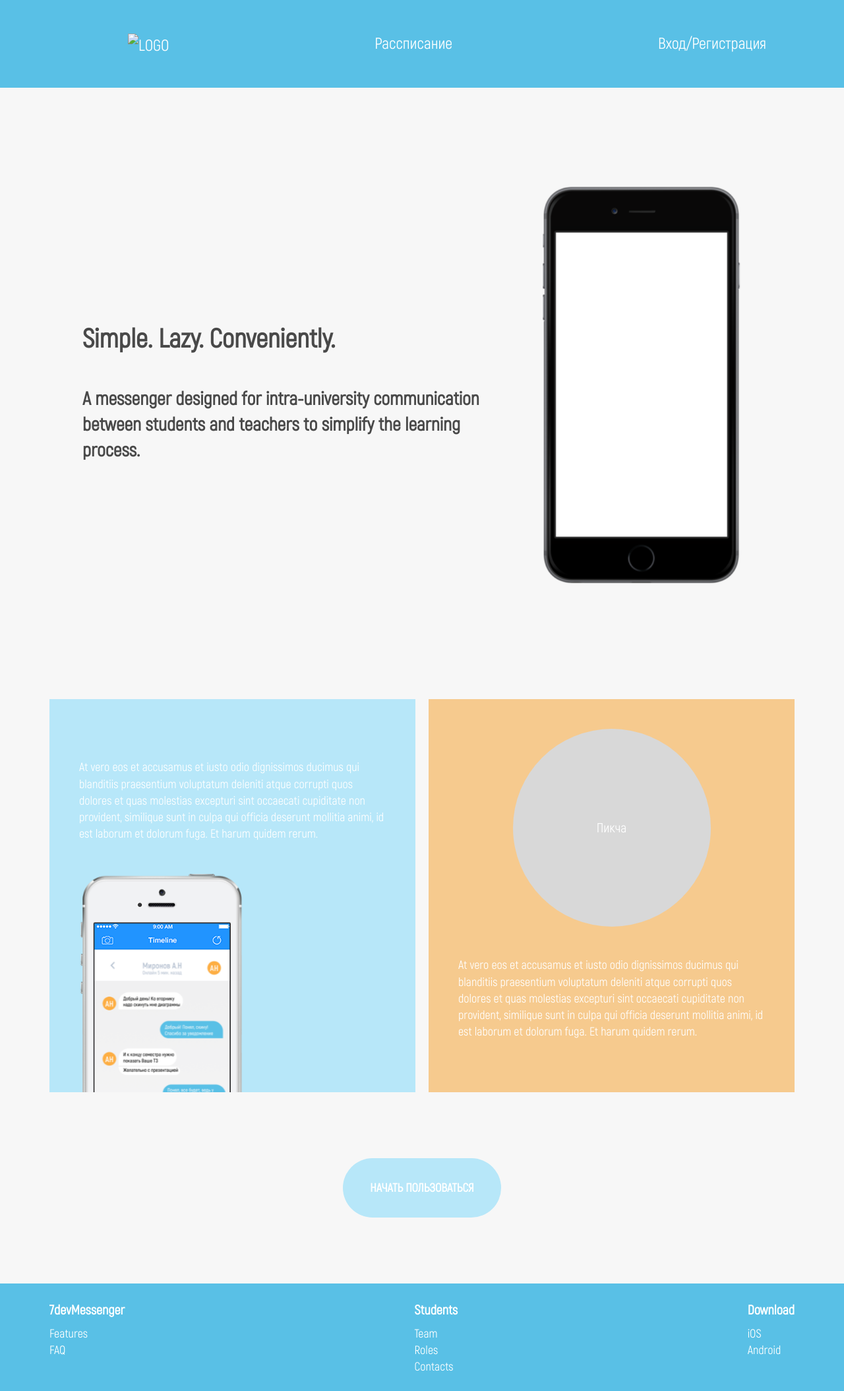
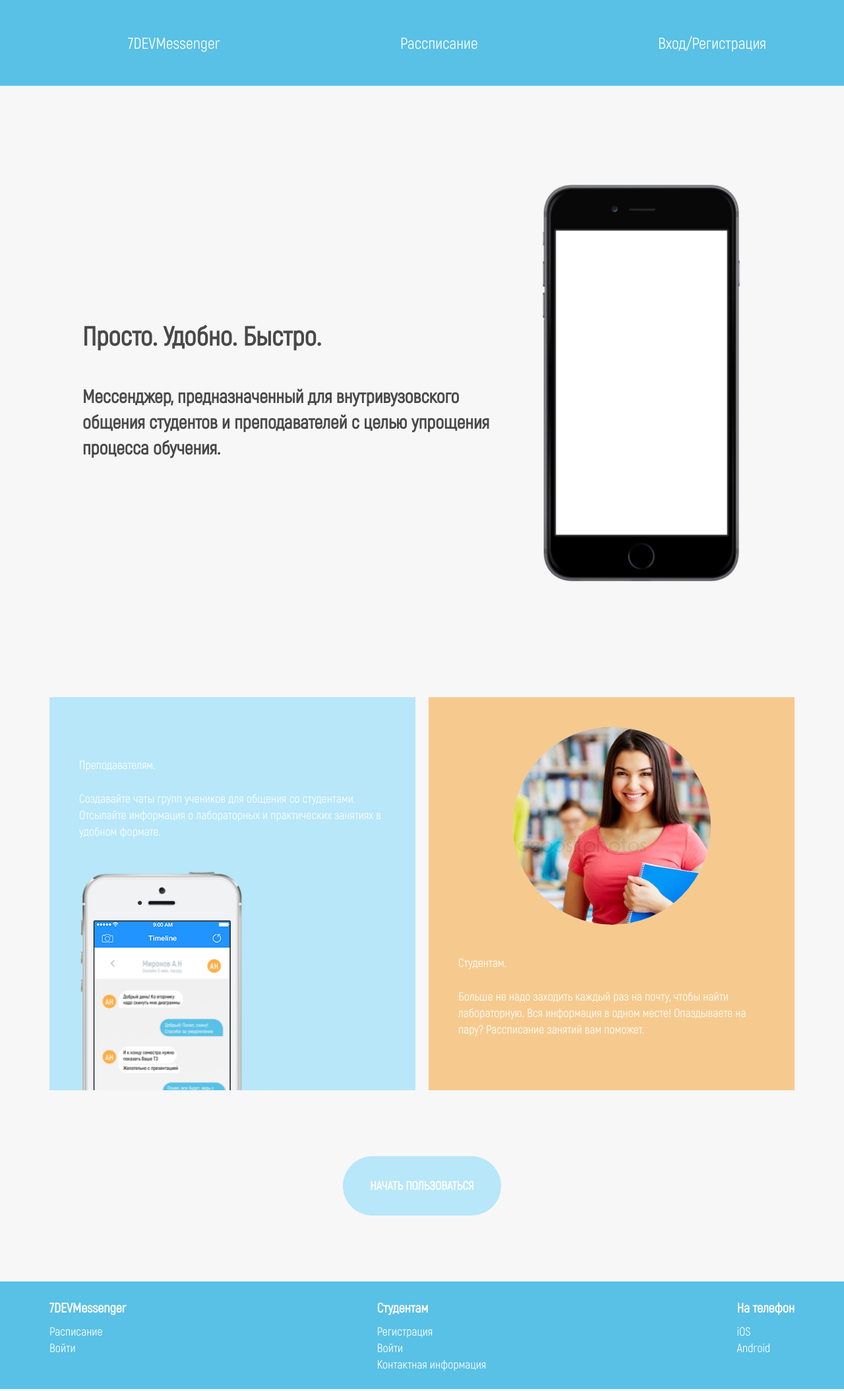
Before and after one commit to DevelopMIREACommunity/messenger_site, a PHP site: page /views/index.html in a window 1280 px wide. Shown: the whole page at 66% size. Run offline with PHP 8.4, Linux system fonts and the light colour scheme; style sheets or scripts are compiled from the project's sources; some libraries are stand-ins or nearby versions.

Commit message:
Поправил gulp. Настроил вывод инфрмации о чате. Перевёл весь текст на русский. Расставил ссылки. Привел к нормальному виду index

```diff
--- a/src/views/index.html
+++ b/src/views/index.html
@@ -26,13 +26,13 @@
         <nav>
           <ul class="menu">
             <li class="menu__item menu_logo">
-              <a href="#"><img src="" alt="LOGO"></a>
+              <a href="register.php">7DEVMessenger</a>
             </li>
             <li class="menu__item">
-              <a href="#">Рассписание</a>
+              <a href="login.php">Рассписание</a>
             </li>
             <li class="menu__item">
-              <a href="../@@webRoot/pages/register.html">Вход/Регистрация</a>
+              <a href="login.php">Вход/Регистрация</a>
             </li>
           </ul>
       </nav>
@@ -43,10 +43,10 @@
       <div class="offer d-flex">
         <div class="offer__block">
           <h1 class="offer__title">
-            Simple. Lazy. Conveniently.
+            Просто. Удобно. Быстро.
           </h1>
           <p class="offer__txt">
-            A messenger designed for intra-university communication between students and teachers to simplify the learning process.
+            Мессенджер, предназначенный для внутривузовского общения студентов и преподавателей с целью упрощения процесса обучения.
           </p>
         </div>
         <div class="offer__img-block">
@@ -59,16 +59,19 @@
     <div class="features d-flex">
       <div class="feature feature_blue">
         <p class="feature__txt">
-          At vero eos et accusamus et iusto odio dignissimos ducimus qui blanditiis praesentium voluptatum deleniti atque corrupti quos dolores et quas molestias excepturi sint occaecati cupiditate non provident, similique sunt in culpa qui officia deserunt mollitia animi, id est laborum et dolorum fuga. Et harum quidem rerum.
+          Преподавателям. <br><br>
+          Создавайте чаты групп учеников для общения со студентами. Отсылайте информация о лабораторных и практических занятиях в удобном формате.
         </p>
         <img src="@@webRoot/img/white-iphone.png" alt="" class="feature__img">
       </div>
       <div class="feature feature_brown">
-        <div class="feature__picture">
-          Пикча
+        <div class="feature__picture" style="padding-top: 0;overflow: hidden;">
+          <img src="@@webRoot/img/student.jpg" alt="Студентам" style="max-width: none;height: auto; margin-left: -120px;">
         </div>
         <p class="feature__txt">
-          At vero eos et accusamus et iusto odio dignissimos ducimus qui blanditiis praesentium voluptatum deleniti atque corrupti quos dolores et quas molestias excepturi sint occaecati cupiditate non provident, similique sunt in culpa qui officia deserunt mollitia animi, id est laborum et dolorum fuga. Et harum quidem rerum.
+          Студентам. <br><br>
+          Больше не надо заходить каждый раз на почту, чтобы найти лабораторную. Вся информация в одном месте!
+          Опаздываете на пару? Рассписание занятий вам поможет.
         </p>
       </div>
     </div>
@@ -79,46 +82,46 @@
   <footer class="index_footer d-flex">
     <div class="dev-messenger">
       <h3 class="dev-messenger__title">
-        7devMessenger
+        7DEVMessenger
       </h3>
       <ul class="dev-messenger__list">
         <li class="dev-messenger__item">
           <a href="#" class="dev-messenger__link">
-            Features
+            Расписание
           </a>
         </li>
         <li class="dev-messenger__item">
-          <a href="#" class="dev-messenger__link">
-            FAQ
+          <a href="login.php" class="dev-messenger__link">
+            Войти
           </a>
         </li>
       </ul>
     </div>
     <div class="for-students">
       <h3 class="for-students__title">
-        Students
+        Студентам
       </h3>
       <ul class="for-students__list">
         <li class="for-students__item">
-          <a href="#" class="for-students__link">
-            Team
+          <a href="register.php" class="for-students__link">
+            Регистрация
           </a>
         </li>
         <li class="for-students__item">
-          <a href="#" class="for-students__link">
-            Roles
+          <a href="login.php" class="for-students__link">
+            Войти
           </a>
         </li>
         <li class="for-students__item">
-          <a href="#" class="for-students__link">
-            Contacts
+          <a href="https://vk.com/grabomska" class="for-students__link">
+            Контактная информация
           </a>
         </li>
       </ul>
     </div>
     <div class="for-download">
       <h3 class="for-download__title">
-        Download
+        На телефон
       </h3>
       <ul class="for-download__list">
         <li class="for-download__item">
--- a/src/views/pages/login.php
+++ b/src/views/pages/login.php
@@ -27,13 +27,13 @@
           <nav>
             <ul class="menu">
               <li class="menu__item menu_logo">
-                  <a href="#"><img src="" alt="LOGO"></a>
+                <a href="index.html">7DEVMessenger</a>
               </li>
               <li class="menu__item">
-                  <a href="#">Рассписание</a>
+                <a href="login.php">Рассписание</a>
               </li>
               <li class="menu__item">
-                  <a href="../@@webRoot/pages/login.php">Вход/Регистрация</a>
+                <a href="login.php">Вход/Регистрация</a>
               </li>
             </ul>
         </nav>
--- a/src/views/pages/register.php
+++ b/src/views/pages/register.php
@@ -27,13 +27,13 @@
             <nav>
               <ul class="menu">
                 <li class="menu__item menu_logo">
-                  <a href="#"><img src="" alt="LOGO"></a>
+                  <a href="index.html">7DEVMessenger</a>
                 </li>
                 <li class="menu__item">
-                  <a href="#">Рассписание</a>
+                  <a href="login.php">Рассписание</a>
                 </li>
                 <li class="menu__item">
-                  <a href="../@@webRoot/pages/login.php">Вход/Регистрация</a>
+                  <a href="login.php">Вход/Регистрация</a>
                 </li>
               </ul>
           </nav>
```
Also changed, not shown: gulpfile.babel.js (+7 -0 lines), src/api/chatInfo.php (added, +23 -0 lines), src/api/index.php (deleted, +0 -40 lines), src/img/student.jpg (added). Lines whose indentation alone changed are shown as unchanged.
